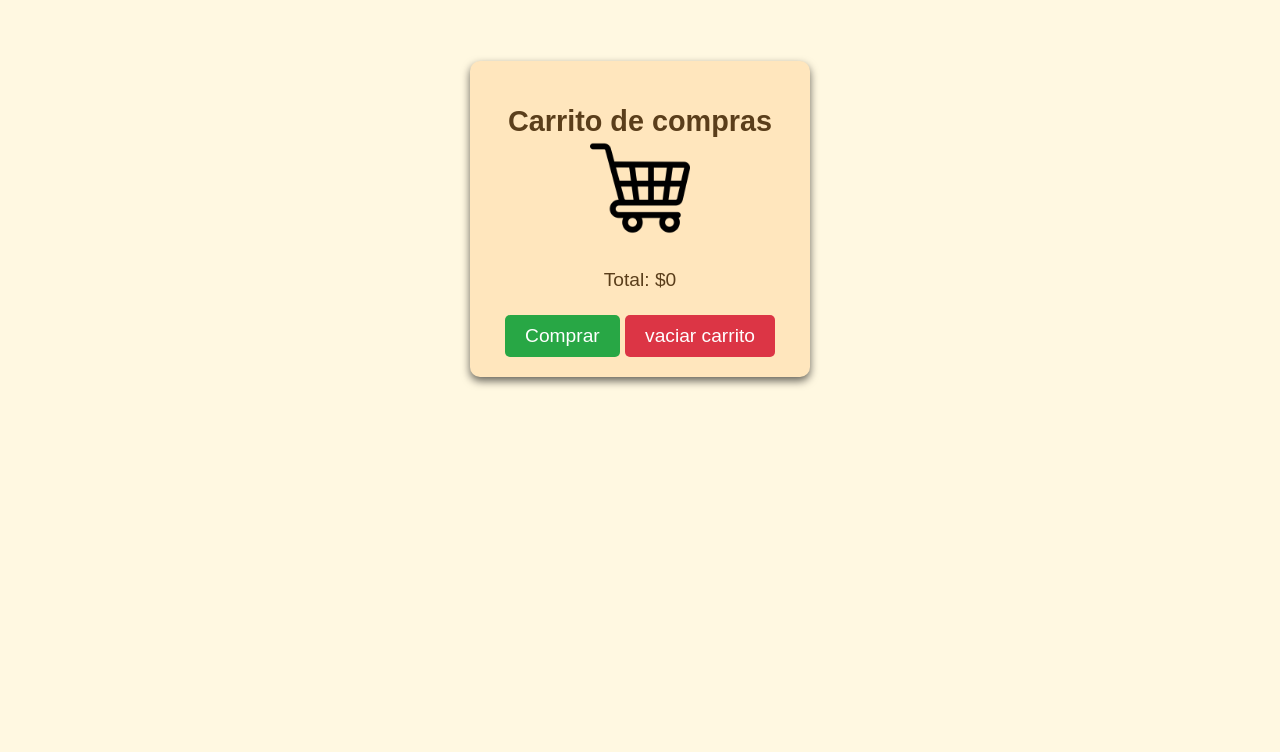
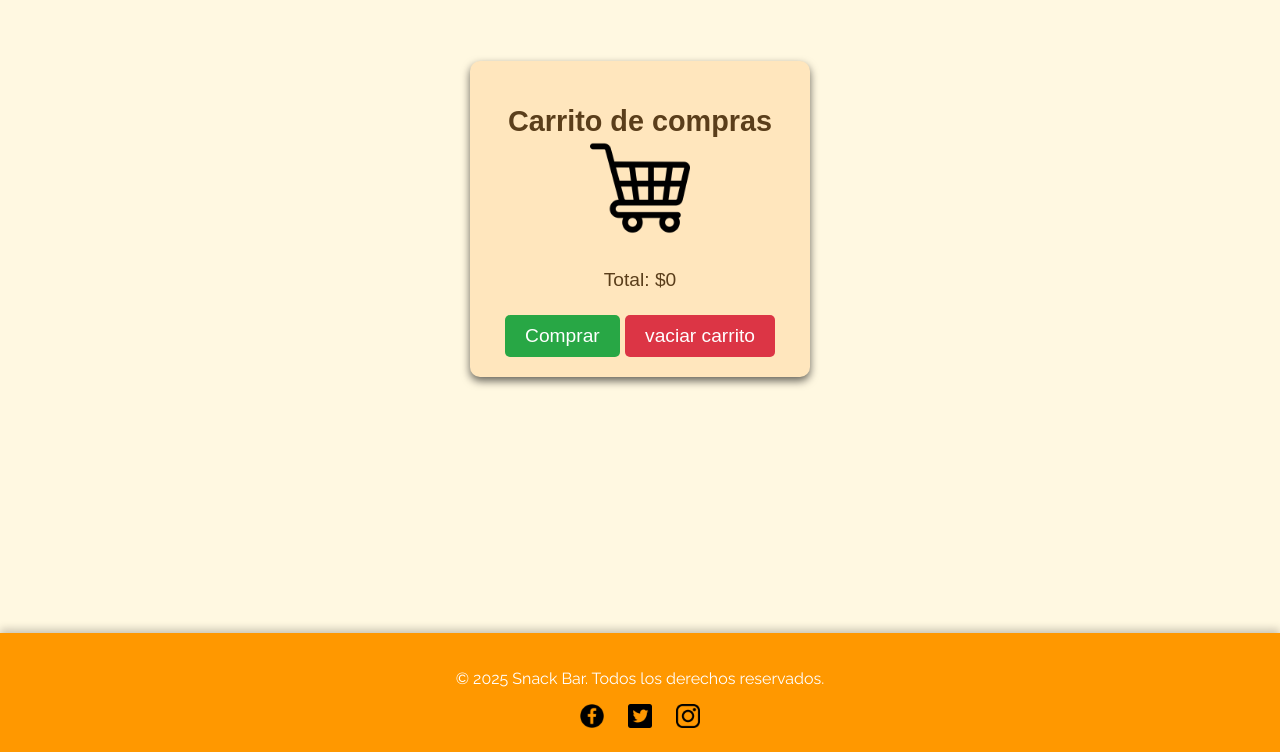
Before and after one commit to san-eva01/punto_de_venta.html, a plain HTML site: page pdv.html in a window 1280 px wide. Shown: the part 861-1613 px from the top of the page. Before the commit the page ends 1494 px from the top, so only its background shows below. Drawn offline with Linux system fonts and the light colour scheme.

Commit message:
footer agregado

```diff
--- a/pdv.html
+++ b/pdv.html
@@ -76,5 +76,15 @@
 
     </div>
     <script src="script.js"></script>
+    <footer>
+        <div class="footer-content">
+            <p>&copy; 2025 Snack Bar. Todos los derechos reservados.</p>
+            <div class="social-links">
+                <a href="#" target="_blank"><img src="facebook.png" alt="Facebook"></a>
+                <a href="#" target="_blank"><img src="logotipo-de-twitter-sobre-fondo-negro.png" alt="Twitter"></a>
+                <a href="#" target="_blank"><img src="logotipo-de-instagram.png" alt="Instagram"></a>
+            </div>
+        </div>
+    </footer>
 </body>
 </html>
--- a/style.css
+++ b/style.css
@@ -138,3 +138,39 @@ h3{
     margin: 0;
     font-size: 24px;
 }
+footer {
+    background-color: #ff9800;
+    color: white;
+    padding: 20px 0;
+    text-align: center;
+    font-family: 'Raleway', sans-serif;
+    position: relative;
+    bottom: 0;
+    width: 100%;
+    box-shadow: 0px -4px 8px rgba(0, 0, 0, 0.2);
+}
+
+.footer-content {
+    max-width: 1200px;
+    margin: 0 auto;
+    padding: 0 20px;
+}
+
+.social-links {
+    margin-top: 10px;
+}
+
+.social-links a {
+    margin: 0 10px;
+    display: inline-block;
+}
+
+.social-links img {
+    width: 24px;
+    height: 24px;
+    transition: transform 0.3s ease;
+}
+
+.social-links img:hover {
+    transform: scale(1.2);
+}
```
Also changed, not shown: facebook.png (added), logotipo-de-instagram.png (added), logotipo-de-twitter-sobre-fondo-negro.png (added).
